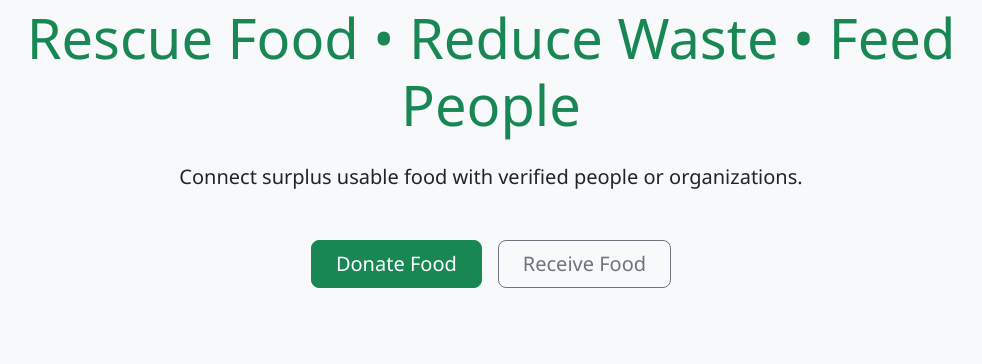
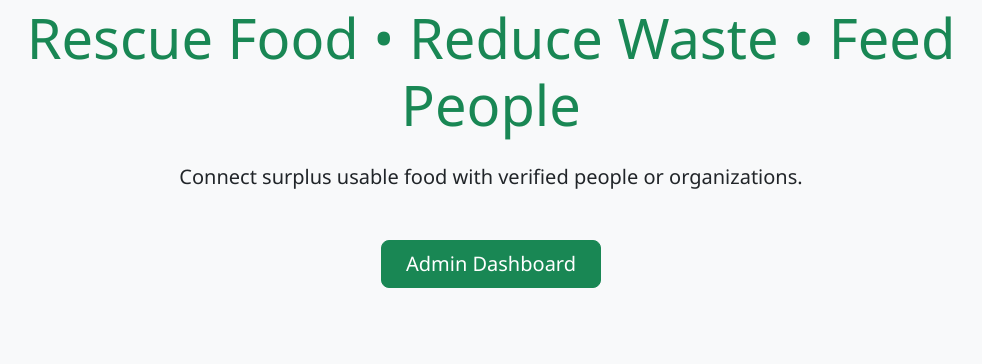
Before and after one commit to kpbinduprakasha-cpu/Food-Management, a Flask app: page / in a window 1280 px wide. Shown: the part 124-488 px from the top of the page, without its empty margins (149-1131 px from the left). Run offline with Flask 3, Linux system fonts and the light colour scheme; the visitor is signed in with stand-in values (Sample User, id 1).

Commit message:
Fix homepage buttons based on user authentication status

```diff
--- a/templates/base.html
+++ b/templates/base.html
@@ -72,8 +72,20 @@
             <h1 class="display-4 text-success mb-4">Rescue Food • Reduce Waste • Feed People</h1>
             <p class="lead mb-5">Connect surplus usable food with verified people or organizations.</p>
             <div class="d-grid gap-3 d-sm-flex justify-content-sm-center">
-                <a href="{{ url_for('auth.register', type='sender') }}" class="btn btn-success btn-lg px-4 gap-3">Donate Food</a>
-                <a href="{{ url_for('auth.register', type='receiver') }}" class="btn btn-outline-secondary btn-lg px-4">Receive Food</a>
+                {% if current_user.is_authenticated %}
+                    {% if current_user.role == 'sender' %}
+                        <a href="{{ url_for('food.donate') }}" class="btn btn-success btn-lg px-4 gap-3">Donate Food</a>
+                        <a href="{{ url_for('sender.requests') }}" class="btn btn-outline-secondary btn-lg px-4">Manage Requests</a>
+                    {% elif current_user.role == 'receiver' %}
+                        <a href="{{ url_for('food.available') }}" class="btn btn-success btn-lg px-4 gap-3">Find Food</a>
+                        <a href="{{ url_for('receiver.my_requests') }}" class="btn btn-outline-secondary btn-lg px-4">My Collections</a>
+                    {% elif current_user.role == 'admin' %}
+                        <a href="{{ url_for('admin.dashboard') }}" class="btn btn-success btn-lg px-4 gap-3">Admin Dashboard</a>
+                    {% endif %}
+                {% else %}
+                    <a href="{{ url_for('auth.register', type='sender') }}" class="btn btn-success btn-lg px-4 gap-3">Donate Food</a>
+                    <a href="{{ url_for('auth.register', type='receiver') }}" class="btn btn-outline-secondary btn-lg px-4">Receive Food</a>
+                {% endif %}
             </div>
         </div>
         {% endblock %}
```
